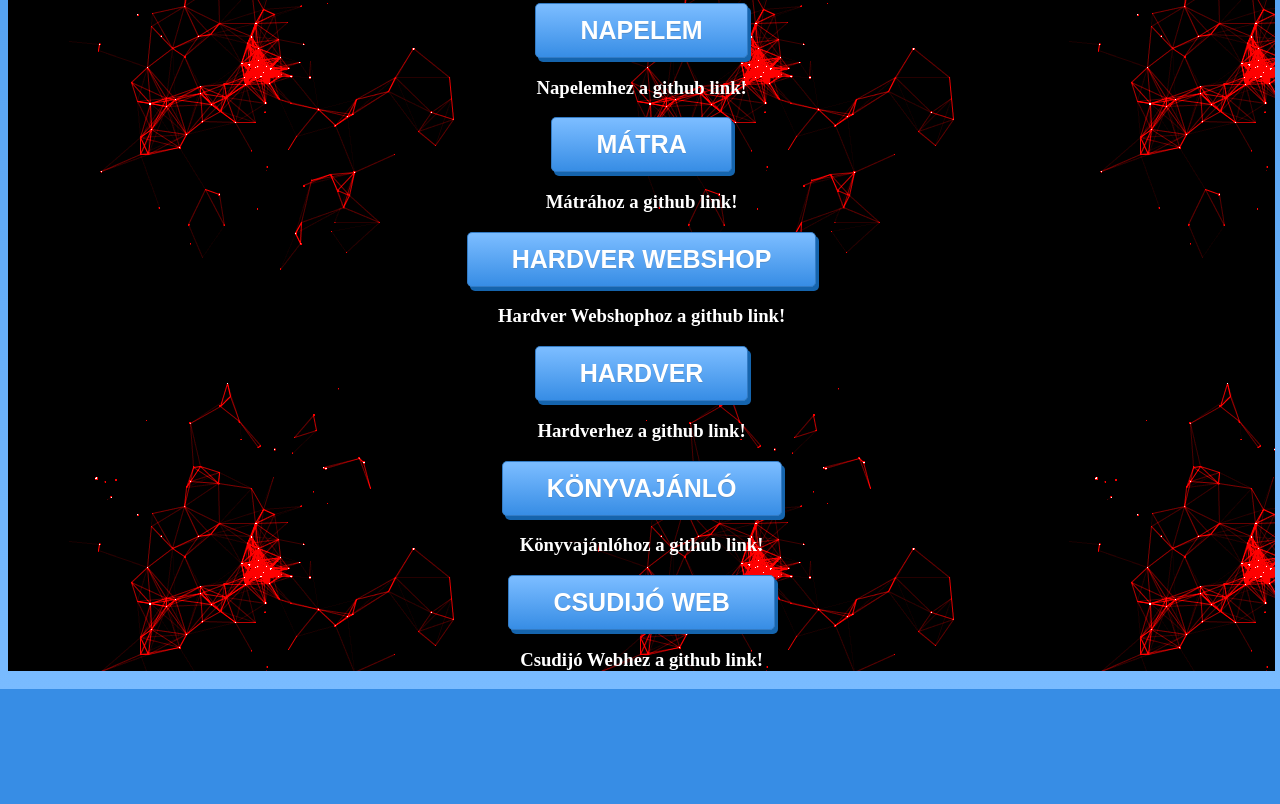
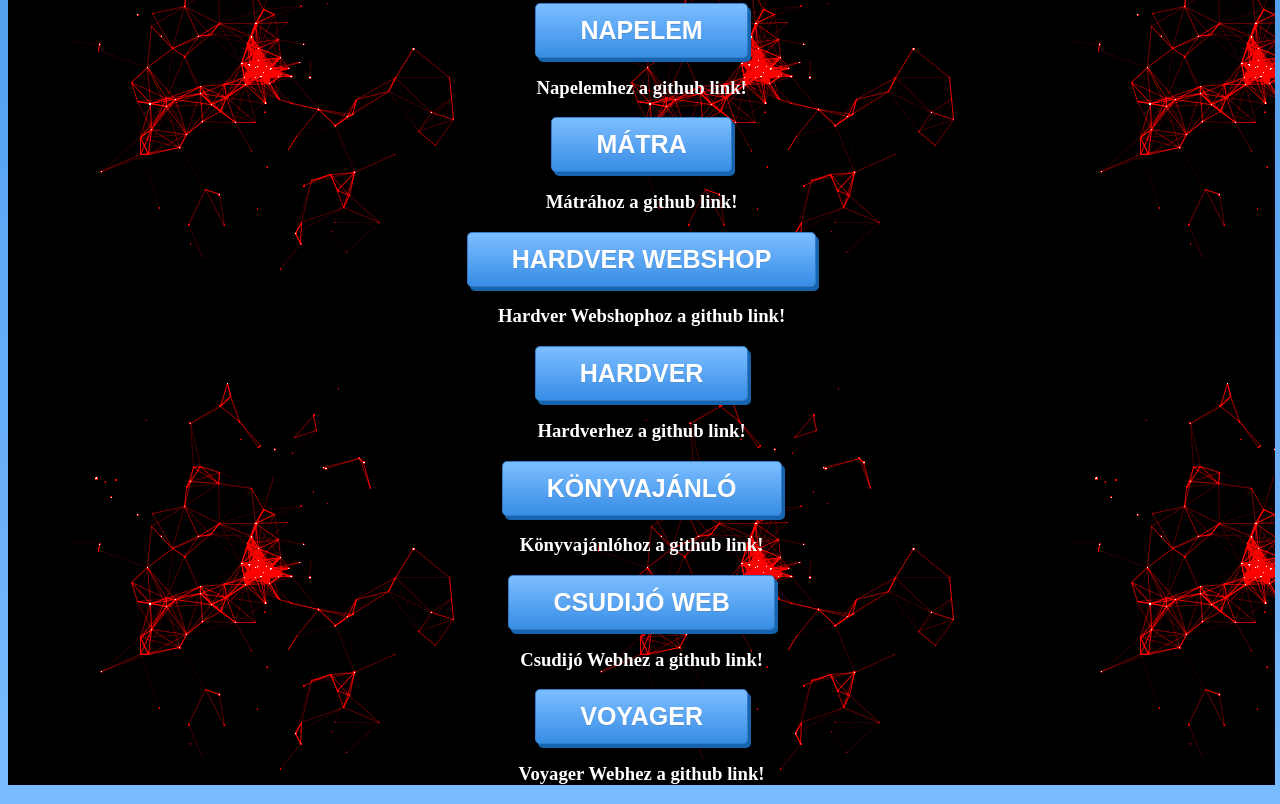
Before and after one commit to vagnerdavid/OSSZES_MUNKA, a plain HTML site: page index.html in a window 1280 px wide. Shown: the part 683-1487 px from the top of the page. Before the commit the page ends 1372 px from the top, so only its background shows below. Drawn offline with Linux system fonts and the light colour scheme.

Commit message:
Update index.html

```diff
--- a/index.html
+++ b/index.html
@@ -62,5 +62,10 @@
     <h3>Csudijó Webhez a github link!</h3>
 </div>
 
+  <div class="container">
+    <button class="myButton" onclick="window.open('https://vagnerdavid.github.io/VOYAGER/','_blank')"> VOYAGER</button>
+    <h3>Voyager Webhez a github link!</h3>
+</div>
+
 </body>
 </html>
```
